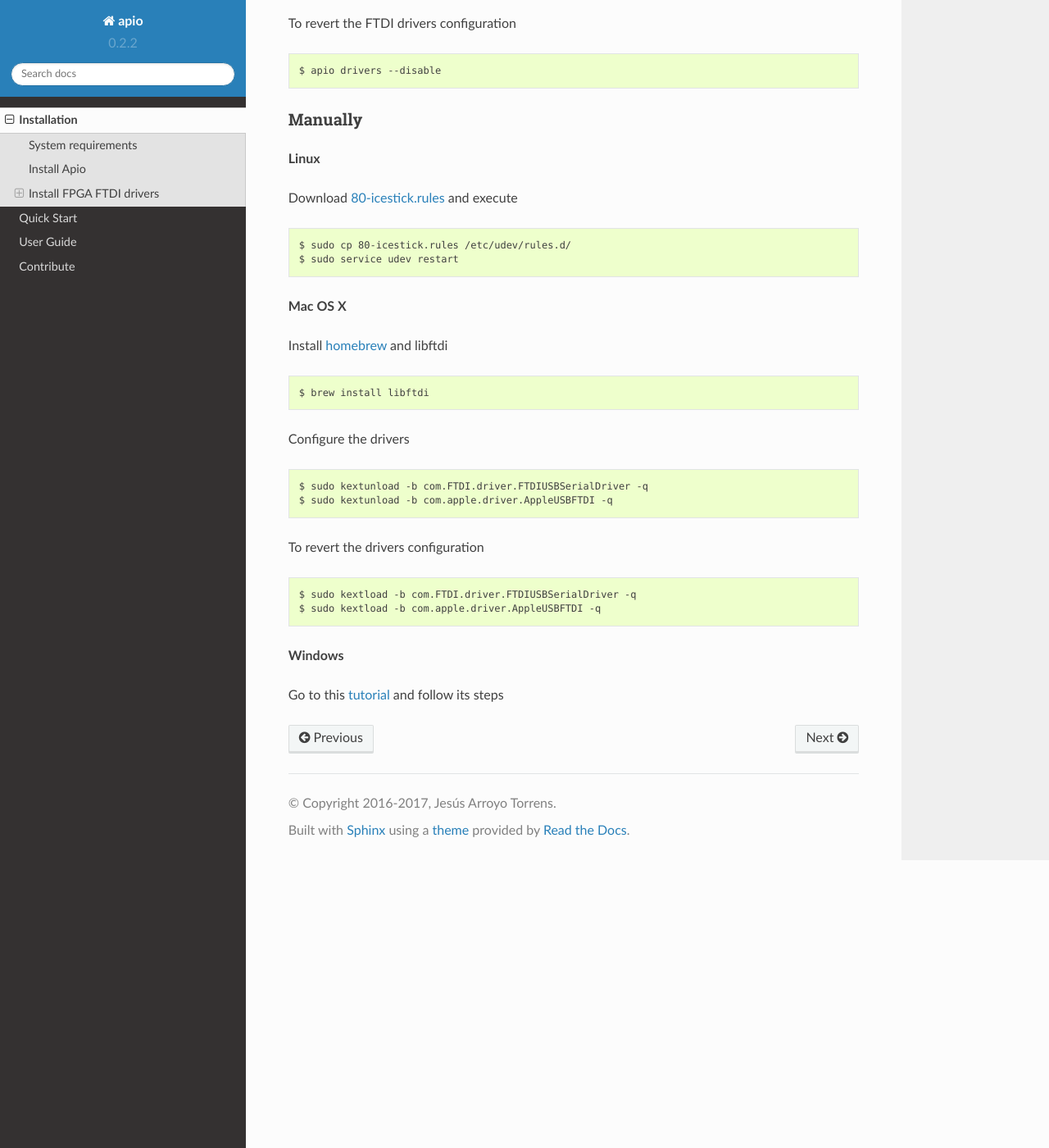
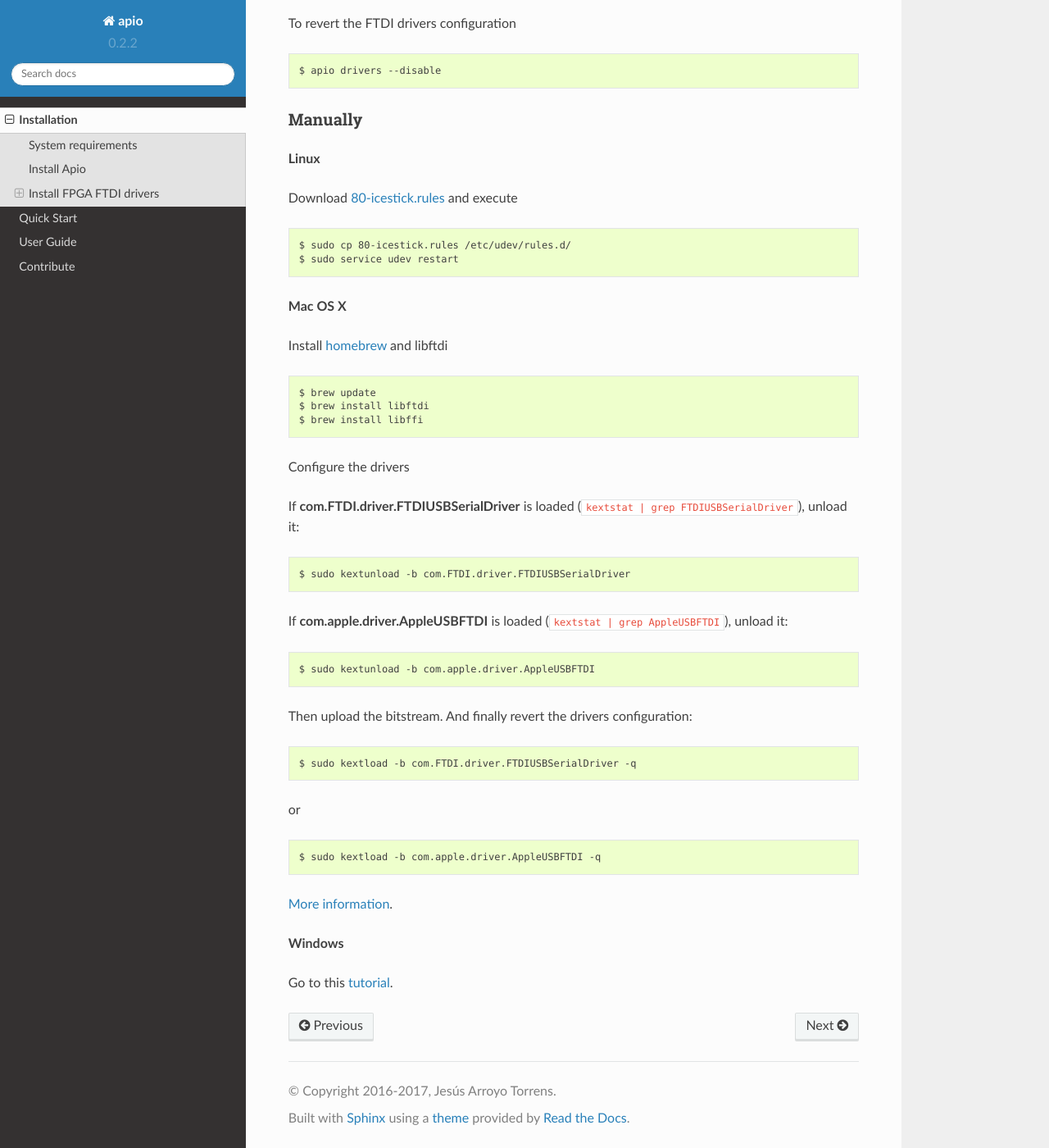
Before and after one commit to FPGAwars/apio, a Sphinx documentation site: the page built from docs/source/installation.rst, in a window 1280 px wide and 1400 px high, scrolled down 1967 px. Shown: the whole window at 82% size. Built offline with Sphinx 7.4.7 and the Read the Docs theme 2.0.0, drawn with Linux system fonts in a browser that asks for light colours.

Commit message:
Update docs: FTDI Drivers section for Mac OS

```diff
--- a/docs/source/installation.rst
+++ b/docs/source/installation.rst
@@ -98,23 +98,38 @@ Install `homebrew <http://brew.sh/>`_ and libftdi
 
 .. code::
 
+    $ brew update
     $ brew install libftdi
+    $ brew install libffi
 
 Configure the drivers
 
+If **com.FTDI.driver.FTDIUSBSerialDriver** is loaded (``kextstat | grep FTDIUSBSerialDriver``), unload it:
+
 .. code::
 
-  $ sudo kextunload -b com.FTDI.driver.FTDIUSBSerialDriver -q
-  $ sudo kextunload -b com.apple.driver.AppleUSBFTDI -q
+  $ sudo kextunload -b com.FTDI.driver.FTDIUSBSerialDriver
 
-To revert the drivers configuration
+If **com.apple.driver.AppleUSBFTDI** is loaded (``kextstat | grep AppleUSBFTDI``), unload it:
+
+.. code::
+
+  $ sudo kextunload -b com.apple.driver.AppleUSBFTDI
+
+Then upload the bitstream. And finally revert the drivers configuration:
 
 .. code::
 
   $ sudo kextload -b com.FTDI.driver.FTDIUSBSerialDriver -q
+
+or
+
+.. code::
+
   $ sudo kextload -b com.apple.driver.AppleUSBFTDI -q
 
+`More information <https://github.com/FPGAwars/apio/wiki/FTDI-Drivers-flowchart-Mac-OS>`_.
 
 **Windows**
 
-Go to this `tutorial <https://github.com/FPGAwars/libftdi-cross-builder/wiki#driver-installation>`_ and follow its steps
+Go to this `tutorial <https://github.com/FPGAwars/libftdi-cross-builder/wiki#driver-installation>`_.
```
